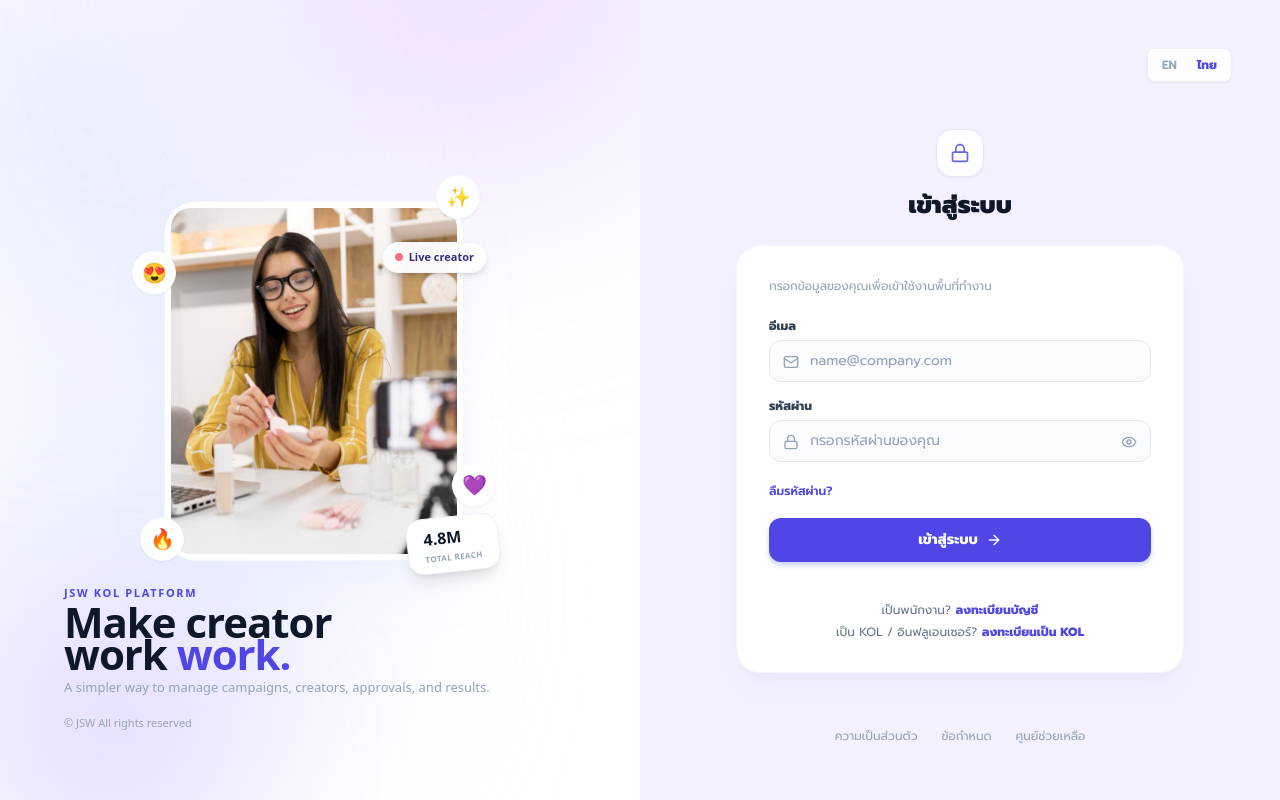
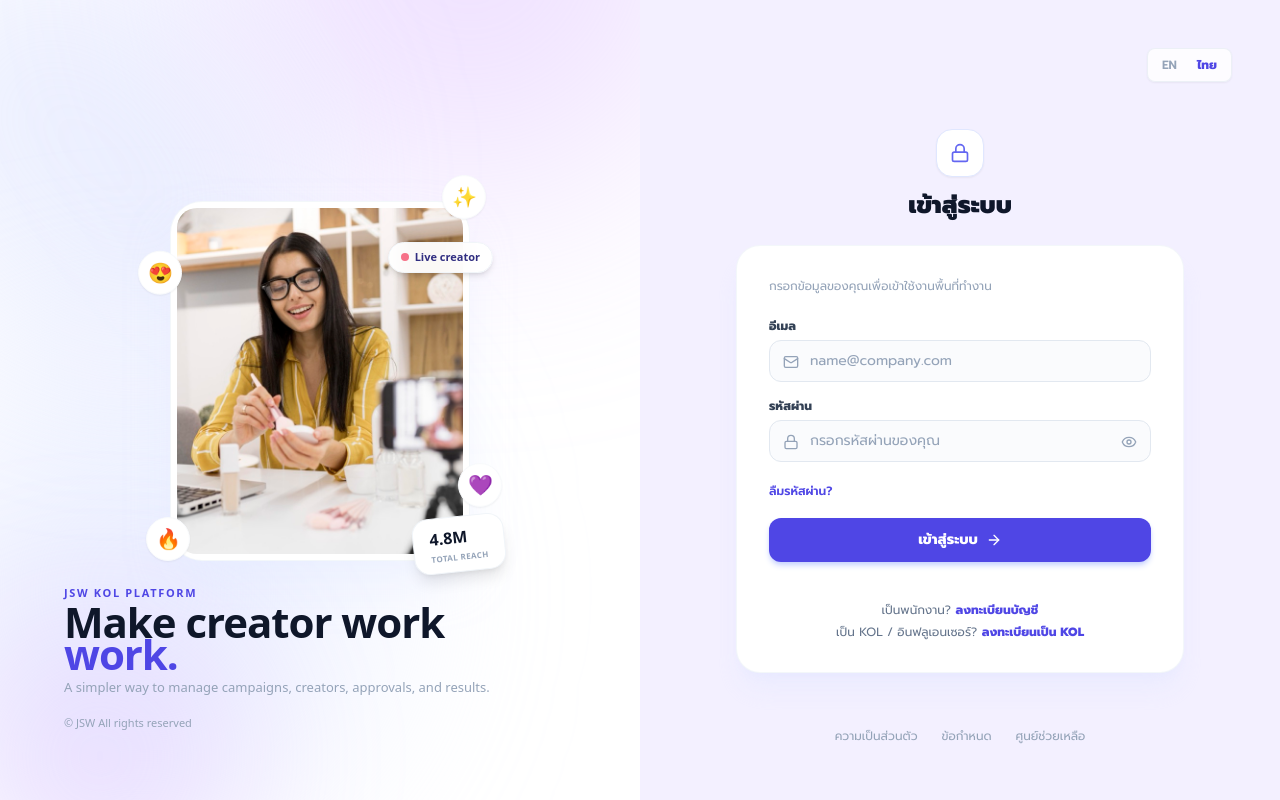
Before and after one commit to wiphu123/Frontend-Developer-Intern, a React (Vite) app: page /login in a window 1280 px wide. Built offline with nearby package versions, Linux system fonts and the light colour scheme.

Commit message:
แก้ด้านซ้ายให้รองรับ

```diff
--- a/src/HeroSection.tsx
+++ b/src/HeroSection.tsx
@@ -26,7 +26,7 @@ export default function HeroSection({ heroTag, heroSubtitle, footerCopyright }:
   };
 
   return (
-    <div className="w-full h-screen xl:h-full flex flex-col justify-between items-center xl:items-start p-6 sm:p-8 xl:pt-48 xl:p-16 bg-white relative overflow-y-auto xl:overflow-hidden">
+    <div className="w-full h-screen xl:h-full flex flex-col justify-between items-stretch p-6 sm:p-8 xl:pt-48 xl:p-16 bg-white relative overflow-y-auto xl:overflow-hidden">
 
       {/* Background Grid Pattern */}
       <div className="absolute inset-0 bg-[radial-[#e0e7ff]_1px,transparent_1px] [background-size:20px_20px] opacity-40 pointer-events-none"></div>
@@ -43,10 +43,11 @@ export default function HeroSection({ heroTag, heroSubtitle, footerCopyright }:
       </div>
 
       {/* Content Box หลัก */}
-      <div className="my-auto flex flex-col items-center xl:items-start text-center xl:text-left z-10 w-full max-w-sm xl:max-w-md mx-auto xl:mx-0 py-2">
+      <div className="my-auto flex flex-col z-10 w-full py-2 gap-6">
 
-        {/* Card Visual Hero Graphic */}
-        <div className="relative w-[200px] sm:w-[240px] xl:w-[300px] mx-auto xl:ml-[100px] mb-4 sm:mb-6">
+        {/* 1. ส่วนรูปภาพ: จัดให้อยู่กึ่งกลางพอดีในพื้นที่สีฟ้า */}
+        <div className="w-full flex justify-center">
+          <div className="relative w-[200px] sm:w-[240px] xl:w-[300px]">
 
             <div aria-hidden="true" className="absolute top-1/2 left-1/2 -translate-x-1/2 -translate-y-1/2 w-[280px] h-[280px] sm:w-[350px] sm:h-[350px] xl:w-[450px] xl:h-[450px] bg-gradient-to-tr from-purple-300/45 via-indigo-200/40 to-fuchsia-200/30 blur-[80px] rounded-full pointer-events-none -z-10"></div>
 
@@ -75,23 +76,35 @@ export default function HeroSection({ heroTag, heroSubtitle, footerCopyright }:
             <div className="absolute -bottom-2 -left-6 w-8 h-8 xl:w-11 xl:h-11 bg-white rounded-full shadow-sm flex items-center justify-center text-sm xl:text-xl border border-slate-50 animate-float delay-2">🔥</div>
             <div className="absolute bottom-12 -right-8 w-8 h-8 xl:w-11 xl:h-11 bg-white rounded-full shadow-sm flex items-center justify-center text-sm xl:text-xl border border-slate-50 animate-float delay-3">💜</div>
           </div>
+        </div>
 
-        {/* บล็อกข้อความ */}
+        {/* 2. ส่วนข้อความแบ่งเป็น 3 เงื่อนไขขนาดหน้าจอ */}
         <div className="flex flex-col items-center xl:items-start text-center xl:text-left w-full z-10 relative">
           <span className="text-[10px] xl:text-[11px] font-extrabold tracking-[0.15em] text-indigo-600 uppercase mb-1">
             {heroTag}
           </span>
 
-          {/* ใช้ whitespace-nowrap ครอบ work work. เพื่อไม่ให้คำถูกตัดแยกบรรทัด และให้ขึ้นบรรทัดใหม่หลัง creator เฉพาะจอมือถือเล็กๆ */}
           <h1 className="text-xl sm:text-2xl xl:text-[42px] font-black text-slate-900 leading-[1.15] tracking-tight mb-1.5 sm:mb-2">
-            Make creator <br className="block lg:hidden" />
-            <span className="whitespace-nowrap">
-              work <span className="text-indigo-600">work.</span>
+
+            {/* 1. น้อยกว่า 1024px (มือถือ) - ให้อยู่บรรทัดเดียวกัน */}
+            <span className="block lg:hidden whitespace-nowrap">
+              Make creator work <span className="text-indigo-600">work.</span>
             </span>
+
+            {/* 2. เท่ากับ 1024px ถึง 1279px (iPad / แท็บเล็ต) - ให้อยู่บรรทัดเดียวกัน */}
+            <span className="hidden lg:block xl:hidden whitespace-nowrap">
+              Make creator work <span className="text-indigo-600">work.</span>
+            </span>
+
+            {/* 3. มากกว่าหรือเท่ากับ 1280px (คอมพิวเตอร์ / Desktop) - แยกสองบรรทัด */}
+            <span className="hidden xl:block">
+              Make creator work <br />
+              <span className="text-indigo-600">work.</span>
+            </span>
+
           </h1>
 
-          {/* เพิ่ม whitespace-nowrap เพื่อให้ข้อความอยู่บรรทัดเดียวกันทั้งหมด */}
-          <p className="text-slate-400 text-[11px] xl:text-[13px] font-normal whitespace-nowrap">
+          <p className="text-slate-400 text-[11px] xl:text-[13px] font-normal whitespace-nowrap max-w-none">
             {heroSubtitle}
           </p>
         </div>
```
Lines whose indentation alone changed are shown as unchanged.
